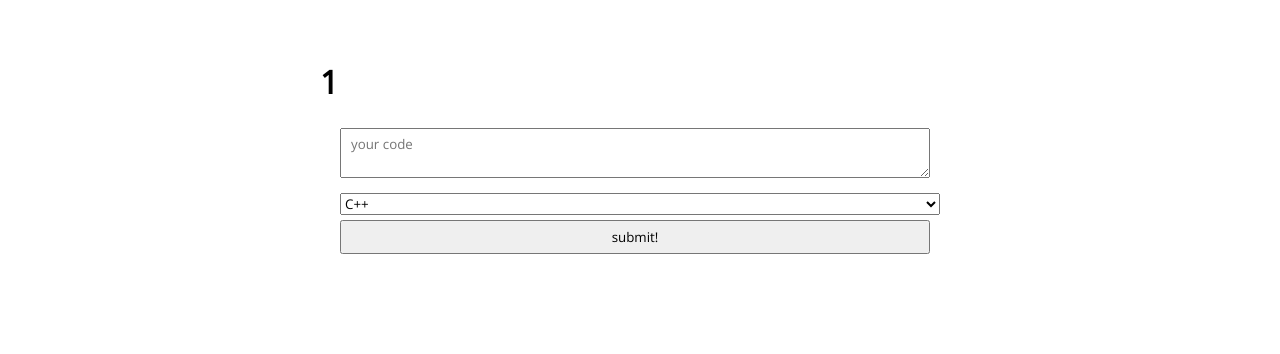
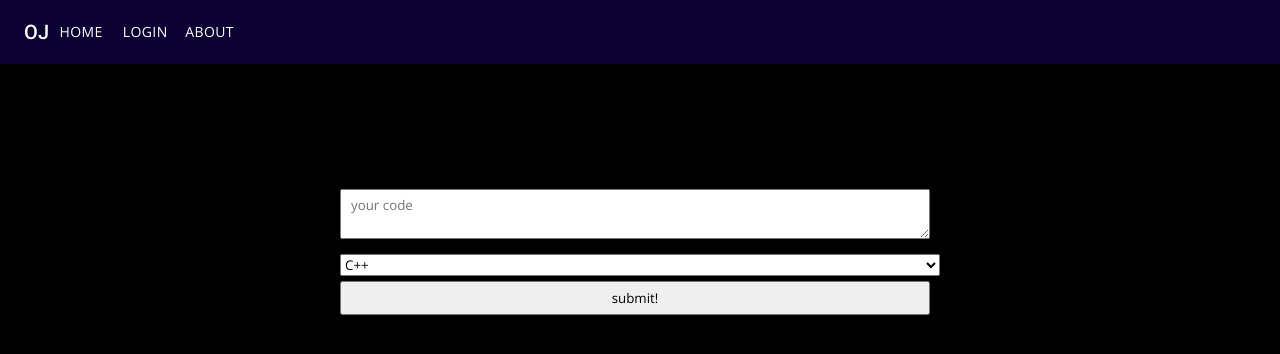
Before and after one commit to rjawesome/Infinity-Judge, a React (Create React App) app in the folder client/: page /problems/1 in a window 1280 px wide. Shown: the top 354 px of the page. Built offline with nearby package versions, Linux system fonts and the light colour scheme; no server answers.

Commit message:
material ui

```diff
--- a/client/package.json
+++ b/client/package.json
@@ -3,6 +3,7 @@
   "version": "0.1.0",
   "private": true,
   "dependencies": {
+    "@material-ui/core": "^4.11.4",
     "@testing-library/jest-dom": "^5.14.1",
     "@testing-library/react": "^11.2.7",
     "@testing-library/user-event": "^12.8.3",
--- a/client/src/App.tsx
+++ b/client/src/App.tsx
@@ -9,7 +9,7 @@ import Signup from "./components/Signup"
 function App() {
   return (
     <React.Fragment>
-      {/* <Navbar /> */}
+      <Navbar />
       <Router>
         <Switch>
           <Route exact path="/">
@@ -18,9 +18,9 @@ function App() {
           <Route exact path="/problems/:id">
             <Problem />
           </Route>
-          {/* <Route exact path="/signup">
-          <Signup />
-        </Route>*/}
+          <Route exact path="/signup">
+            <Signup type={"login"} />
+          </Route>
         </Switch>
       </Router>
     </React.Fragment>
--- a/client/src/components/Home.tsx
+++ b/client/src/components/Home.tsx
@@ -1,8 +1,23 @@
 import { useEffect, useState } from "react"
 import { Link } from "react-router-dom"
+import {
+  Grid,
+  Container,
+  Typography,
+  Card,
+  CardContent,
+  Button,
+  CardActionArea,
+  CardActions,
+  CardMedia,
+} from "@material-ui/core"
+import useStyles from "../styles"
 
 const Home = () => {
   const [files, setFiles] = useState([])
+
+  const classes = useStyles()
+
   useEffect(() => {
     fetch("http://localhost:10000/")
       .then((res) => res.json())
@@ -12,14 +27,36 @@ const Home = () => {
   })
 
   return (
-    <div className="content">
-      <h1>Problem List</h1>
-      {files.map((file) => (
-        <Link to={`/problems/${file}`}>
-          <div className="problem-card">{file}</div>
-        </Link>
-      ))}
-    </div>
+    <Container maxWidth="lg" className={classes.problemsContainer}>
+      <Typography color="primary" variant="h4" className={classes.problemTitle}>
+        Problem List
+      </Typography>
+      <Grid className={classes.problemList} container spacing={3}>
+        {files.map((file) => (
+          <Grid>
+            <Card className={classes.card}>
+              <Link to={`/problems/${file}`}>
+                <CardActionArea>
+                  <CardContent>
+                    <Typography
+                      color="primary"
+                      gutterBottom
+                      variant="h5"
+                      component="h2"
+                    >
+                      {file}
+                    </Typography>
+                    <Typography variant="body1" color="primary" component="p">
+                      some tags and prob status
+                    </Typography>
+                  </CardContent>
+                </CardActionArea>
+              </Link>
+            </Card>
+          </Grid>
+        ))}
+      </Grid>
+    </Container>
   )
 }
 export default Home
--- a/client/src/components/Navbar.tsx
+++ b/client/src/components/Navbar.tsx
@@ -1,8 +1,33 @@
+import {
+  AppBar,
+  Toolbar,
+  IconButton,
+  Typography,
+  Button,
+} from "@material-ui/core"
+import useStyles from "../styles"
+import { Link } from "@material-ui/core"
+
 const Navbar = () => {
+  const classes = useStyles()
+
   return (
-    <div>
-      <h1>nav yo</h1>
-    </div>
+    <AppBar className={classes.appBar} position="static">
+      <Toolbar>
+        <Typography color="primary" variant="h6">
+          OJ
+        </Typography>
+        <Button color="primary">
+          <Link href="/">Home</Link>
+        </Button>
+        <Button color="primary">
+          <Link href="/signup">Login</Link>
+        </Button>
+        <Button color="primary">
+          <Link href="/">About</Link>
+        </Button>
+      </Toolbar>
+    </AppBar>
   )
 }
 
--- a/client/src/components/Problem.tsx
+++ b/client/src/components/Problem.tsx
@@ -1,7 +1,10 @@
 import { useParams } from "react-router"
 import React, { useEffect, useState } from "react"
 import axios from "axios"
+import { Grid, Container } from "@material-ui/core"
+import { makeStyles } from "@material-ui/core"
 import Result from "./Result"
+import useStyles from "../styles"
 
 interface ParamType {
   id: string
@@ -14,7 +17,8 @@ const Problem = () => {
   const [submission, setSubmission] = useState(false)
   const [result, setResult] = useState("")
   const { id } = useParams<ParamType>()
-  //console.log("this the id", id)
+
+  const classes = useStyles()
 
   useEffect(() => {
     axios
--- a/client/src/firebase/index.ts
+++ b/client/src/firebase/index.ts
@@ -57,7 +57,7 @@ export const useUserData = () => {
   const [userData, setUserData] = useState<UserData | null>(null)
   const [loading, setLoading] = useState<boolean>(true)
   useEffect(() => {
-    ;async () => {
+    const a = async () => {
       if (user) {
         const doc = await db.collection("users").doc(user.uid).get()
         setUserData(doc.data() as UserData)
--- a/client/src/index.tsx
+++ b/client/src/index.tsx
@@ -1,10 +1,16 @@
 import React from "react"
 import ReactDOM from "react-dom"
 import App from "./App"
+import { ThemeProvider } from "@material-ui/core/styles"
+import theme from "./theme"
+import CssBaseline from "@material-ui/core/CssBaseline"
 
 ReactDOM.render(
   <React.StrictMode>
-    <App />
+    <ThemeProvider theme={theme}>
+      <CssBaseline />
+      <App />
+    </ThemeProvider>
   </React.StrictMode>,
   document.getElementById("root")
 )
--- /dev/null
+++ b/client/src/styles.ts
@@ -0,0 +1,26 @@
+import { makeStyles } from "@material-ui/core"
+
+const useStyles = makeStyles((theme) => ({
+  appBar: {
+    backgroundColor: "#0C0032",
+  },
+  problemsContainer: {
+    paddingTop: theme.spacing(3),
+  },
+  problemList: {
+    alignItems: "center",
+  },
+  problemTitle: {
+    fontWeight: 800,
+    paddingBottom: theme.spacing(3),
+  },
+  card: {
+    background: "#282828",
+    padding: 10,
+    display: "flex",
+    margin: 10,
+  },
+  media: {},
+}))
+
+export default useStyles
--- /dev/null
+++ b/client/src/theme.ts
@@ -0,0 +1,23 @@
+import { createMuiTheme } from "@material-ui/core"
+import CssBaseline from "@material-ui/core/CssBaseline"
+
+const theme = createMuiTheme({
+  palette: {
+    primary: {
+      main: "#fff",
+    },
+    background: {
+      default: "#000000",
+    },
+  },
+  overrides: {
+    MuiTouchRipple: {
+      child: {
+        //button ripple color
+        backgroundColor: "#3500D3",
+      },
+    },
+  },
+})
+
+export default theme
```
Also changed, not shown: client/src/App.css (line endings or trailing spaces), 1 other file (tests, documents, lock files or other folders).
